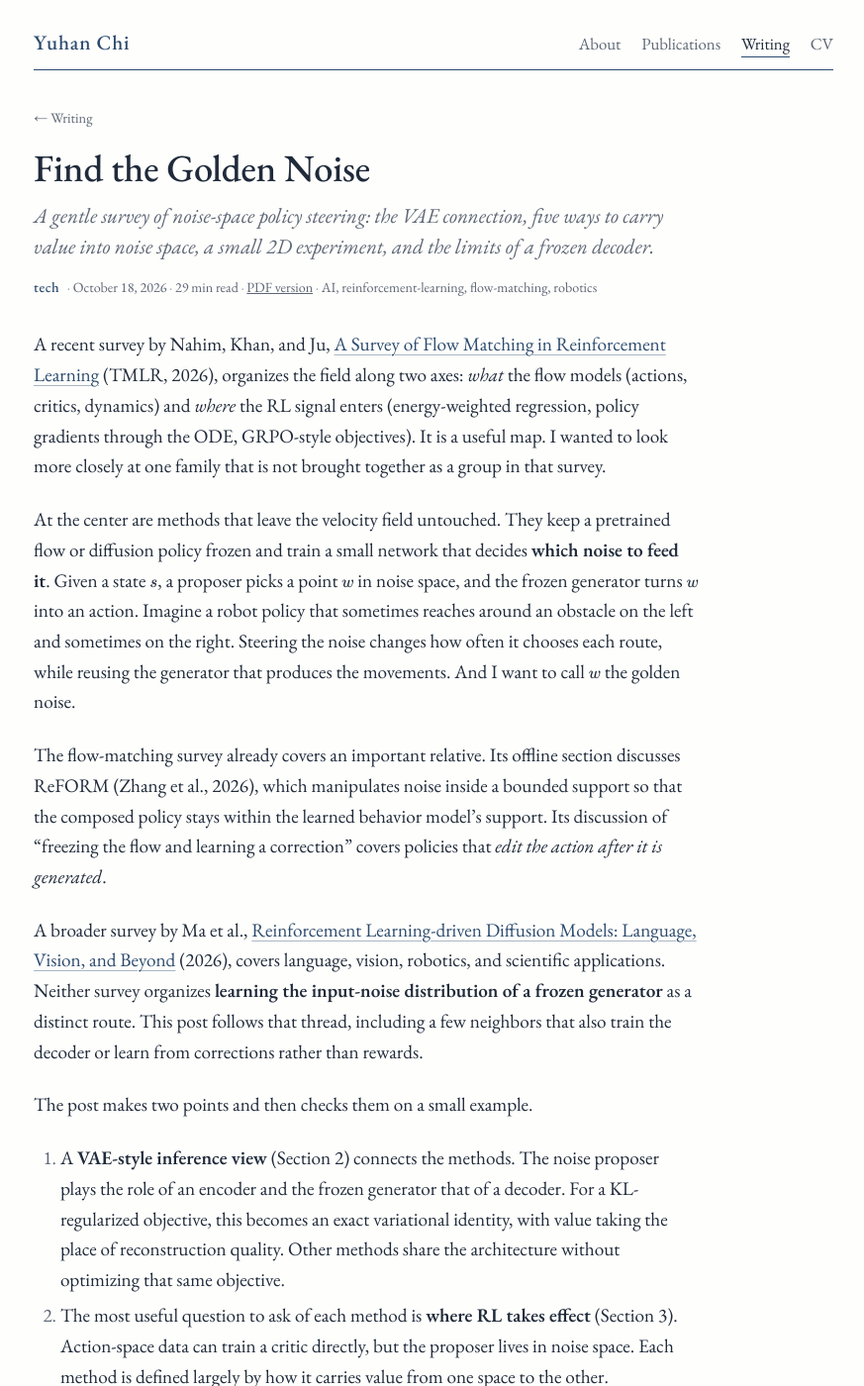
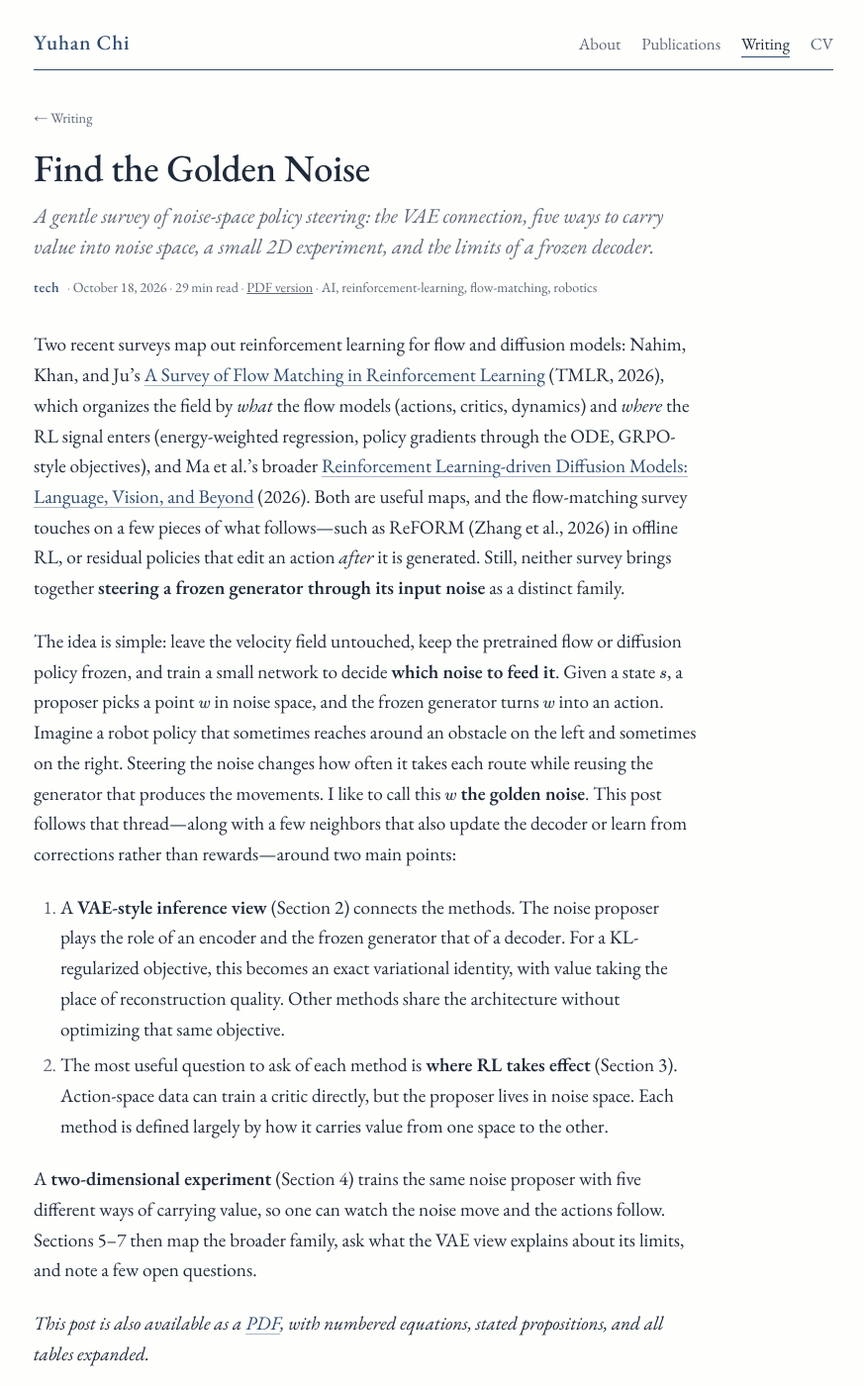
Before and after one commit to yuhanchi/yuhanchi.github.io, a Jekyll site: the page built from _posts/2026-10-18-find-the-golden-noise.md, in a window 1280 px wide and 1400 px high. Shown: the whole window at 99% size, without its empty margins (202-1075 px from the left). Built offline with Jekyll 4.4.1, drawn with Linux system fonts in a browser that asks for light colours; some web fonts are replaced.

Commit message:
Tighten opening paragraphs in find-the-golden-noise post and PDF

```diff
--- a/_posts/2026-10-18-find-the-golden-noise.md
+++ b/_posts/2026-10-18-find-the-golden-noise.md
@@ -7,15 +7,9 @@ tags: ["AI", "reinforcement-learning", "flow-matching", "robotics"]
 math: true
 pdf: "/files/find-the-golden-noise.pdf"
 ---
-A recent survey by Nahim, Khan, and Ju, [A Survey of Flow Matching in Reinforcement Learning](https://arxiv.org/abs/2610.16275) (TMLR, 2026), organizes the field along two axes: *what* the flow models (actions, critics, dynamics) and *where* the RL signal enters (energy-weighted regression, policy gradients through the ODE, GRPO-style objectives). It is a useful map. I wanted to look more closely at one family that is not brought together as a group in that survey.
+Two recent surveys map out reinforcement learning for flow and diffusion models: Nahim, Khan, and Ju's [A Survey of Flow Matching in Reinforcement Learning](https://arxiv.org/abs/2610.16275) (TMLR, 2026), which organizes the field by *what* the flow models (actions, critics, dynamics) and *where* the RL signal enters (energy-weighted regression, policy gradients through the ODE, GRPO-style objectives), and Ma et al.'s broader [Reinforcement Learning-driven Diffusion Models: Language, Vision, and Beyond](https://arxiv.org/abs/2610.21539) (2026). Both are useful maps, and the flow-matching survey touches on a few pieces of what follows—such as ReFORM (Zhang et al., 2026) in offline RL, or residual policies that edit an action *after* it is generated. Still, neither survey brings together **steering a frozen generator through its input noise** as a distinct family.
 
-At the center are methods that leave the velocity field untouched. They keep a pretrained flow or diffusion policy frozen and train a small network that decides **which noise to feed it**. Given a state $$s$$, a proposer picks a point $$w$$ in noise space, and the frozen generator turns $$w$$ into an action. Imagine a robot policy that sometimes reaches around an obstacle on the left and sometimes on the right. Steering the noise changes how often it chooses each route, while reusing the generator that produces the movements. And I want to call $$w$$ the golden noise.
-
-The flow-matching survey already covers an important relative. Its offline section discusses ReFORM (Zhang et al., 2026), which manipulates noise inside a bounded support so that the composed policy stays within the learned behavior model's support. Its discussion of "freezing the flow and learning a correction" covers policies that *edit the action after it is generated*.
-
-A broader survey by Ma et al., [Reinforcement Learning-driven Diffusion Models: Language, Vision, and Beyond](https://arxiv.org/abs/2610.21539) (2026), covers language, vision, robotics, and scientific applications. Neither survey organizes **learning the input-noise distribution of a frozen generator** as a distinct route. This post follows that thread, including a few neighbors that also train the decoder or learn from corrections rather than rewards.
-
-The post makes two points and then checks them on a small example.
+The idea is simple: leave the velocity field untouched, keep the pretrained flow or diffusion policy frozen, and train a small network to decide **which noise to feed it**. Given a state $$s$$, a proposer picks a point $$w$$ in noise space, and the frozen generator turns $$w$$ into an action. Imagine a robot policy that sometimes reaches around an obstacle on the left and sometimes on the right. Steering the noise changes how often it takes each route while reusing the generator that produces the movements. I like to call this $$w$$ **the golden noise**. This post follows that thread—along with a few neighbors that also update the decoder or learn from corrections rather than rewards—around two main points:
 
 1. A **VAE-style inference view** (Section 2) connects the methods. The noise proposer plays the role of an encoder and the frozen generator that of a decoder. For a KL-regularized objective, this becomes an exact variational identity, with value taking the place of reconstruction quality. Other methods share the architecture without optimizing that same objective.
 2. The most useful question to ask of each method is **where RL takes effect** (Section 3). Action-space data can train a critic directly, but the proposer lives in noise space. Each method is defined largely by how it carries value from one space to the other.
```
Also changed, not shown: 1 other file.
